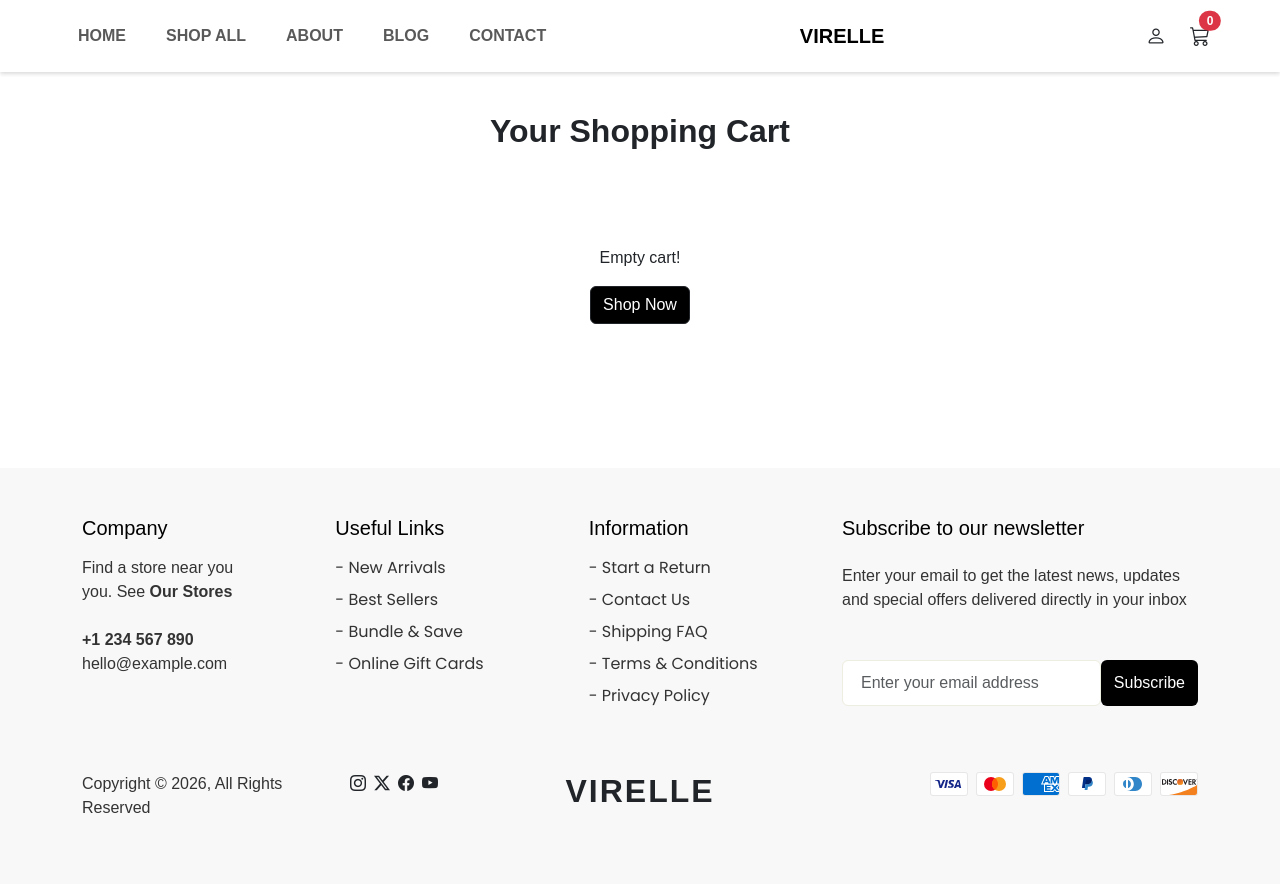
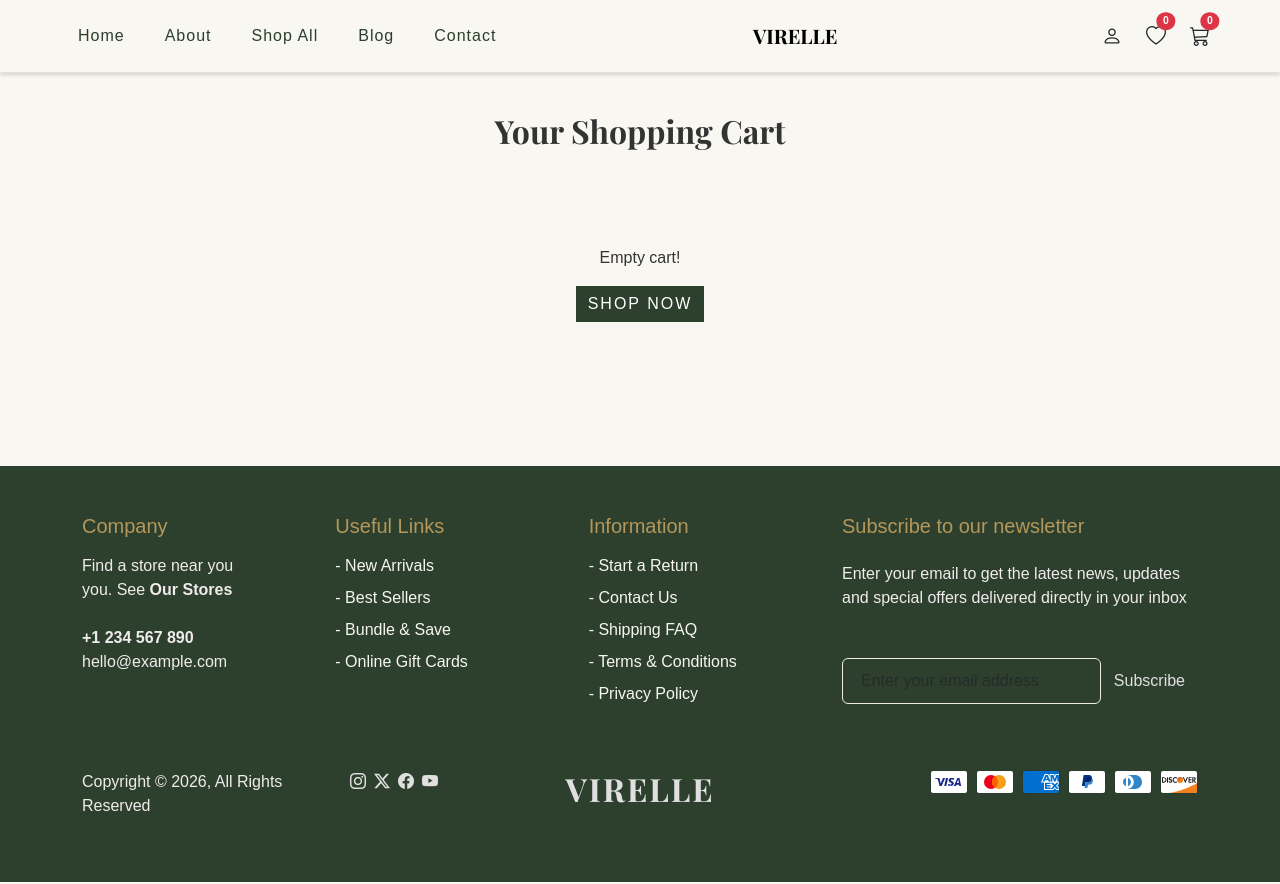
Before and after one commit to MaheshiWijesekara/webdev-group-project, a React (Vite) app in the folder frontend/: page /cart in a window 1280 px wide. Built offline with nearby package versions, Linux system fonts and the light colour scheme.

Commit message:
updated colors

```diff
--- a/frontend/index.html
+++ b/frontend/index.html
@@ -12,6 +12,8 @@
     <link rel="stylesheet" href="https://cdn.jsdelivr.net/npm/bootstrap-icons@1.13.1/font/bootstrap-icons.min.css">
     <!--Bootstrap CDN-->
     <link rel="stylesheet" href="https://cdn.jsdelivr.net/npm/bootstrap@5.3.3/dist/css/bootstrap.min.css">
+
+    <link href="https://fonts.googleapis.com/css2?family=Playfair+Display:wght@600;700&family=Montserrat:wght@300;400;600&display=swap" rel="stylesheet">
   </head>
   <body>
     <div id="root"></div>
--- a/frontend/src/Components/Nav/Nav.jsx
+++ b/frontend/src/Components/Nav/Nav.jsx
@@ -14,7 +14,7 @@ const Nav = () => {
     // --- UI State ---
     const [isLoginMode, setIsLoginMode] = useState(true);
 
-    // --- 1. LOGIN STATE (This unlocks the input boxes) ---
+    // --- 1. LOGIN STATE ---
     const [loginData, setLoginData] = useState({
         email: '',
         password: ''
@@ -27,7 +27,7 @@ const Nav = () => {
         password: ''
     });
 
-    // --- 3. INPUT HANDLERS (Crucial for typing) ---
+    // --- 3. INPUT HANDLERS ---
     const handleLoginChange = (e) => {
         setLoginData({
             ...loginData,
@@ -73,8 +73,9 @@ const Nav = () => {
         }
     };
 
-    // --- 5. CART COUNT SYNC ---
+    // --- 5. COUNT SYNC (CART & WISHLIST) ---
     const updateCounts = async () => {
+        // CART SYNC
         if (user && user.id) {
             try {
                 const res = await axios.get(`http://localhost:5000/api/cart/${user.id}`);
@@ -86,6 +87,8 @@ const Nav = () => {
             const total = cart.reduce((acc, item) => acc + (item.quantity || 1), 0);
             setCartCount(total);
         }
+
+        // WISHLIST SYNC (Currently using LocalStorage as per previous steps)
         const wishlist = JSON.parse(localStorage.getItem('wishlist')) || [];
         setWishlistCount(wishlist.length);
     };
@@ -110,31 +113,50 @@ const Nav = () => {
 
                     <Link to="/" className="navbar-brand d-lg-none mx-auto fw-bold">VIRELLE</Link>
 
-                    {/* Mobile Icons */}
+                    {/* --- MOBILE ICONS --- */}
                     <ul className="d-lg-none d-flex align-items-center gap-3 list-unstyled m-0">
                         <li className="nav-item">
                             {user ? <span className="fw-bold small">{user.name.split(' ')[0]}</span> :
                             <a href="#" data-bs-toggle="modal" data-bs-target="#authModal"><i className="bi bi-person fs-5"></i></a>}
                         </li>
-                        <li className="nav-item position-relative"><Link to="/Cart"><i className="bi bi-cart3 fs-5"></i><span className="position-absolute top-0 start-100 translate-middle badge rounded-pill bg-danger">{cartCount}</span></Link></li>
+                        {/* Mobile Wishlist */}
+                        <li className="nav-item position-relative">
+                            <Link to="/Wishlist">
+                                <i className="bi bi-heart fs-5 text-dark"></i>
+                                <span className="position-absolute top-0 start-100 translate-middle badge rounded-pill bg-danger" style={{fontSize: '0.6rem'}}>
+                                    {wishlistCount}
+                                </span>
+                            </Link>
+                        </li>
+                        {/* Mobile Cart */}
+                        <li className="nav-item position-relative">
+                            <Link to="/Cart">
+                                <i className="bi bi-cart3 fs-5 text-dark"></i>
+                                <span className="position-absolute top-0 start-100 translate-middle badge rounded-pill bg-danger" style={{fontSize: '0.6rem'}}>
+                                    {cartCount}
+                                </span>
+                            </Link>
+                        </li>
                     </ul>
 
                     <div className="collapse navbar-collapse justify-content-between" id='navbarNav'>
                         <ul className="navbar-nav gap-4">
                             <li><Link to="/" className="nav-link">Home</Link></li>
+                            <li><Link to="/About" className="nav-link">About</Link></li>
                             <li><Link to="/Shop" className="nav-link">Shop All</Link></li>
-                            <li><Link to="/About" className="nav-link">About</Link></li>
                             <li><Link to="/Blog" className="nav-link">Blog</Link></li>
                             <li><Link to="/Contact" className="nav-link">Contact</Link></li>
                         </ul>
 
                         <Link to="/" className="navbar-brand d-none d-lg-flex fw-bold">VIRELLE</Link>
 
+                        {/* --- DESKTOP ICONS --- */}
                         <ul className="navbar-nav d-none d-lg-flex align-items-center gap-4">
+                            {/* User Menu */}
                             <li className="nav-item">
                                 {user ? (
                                     <div className="dropdown">
-                                        <span className="fw-bold text-uppercase dropdown-toggle" style={{cursor:'pointer'}} data-bs-toggle="dropdown">
+                                        <span className="fw-bold text-uppercase dropdown-toggle" style={{cursor:'pointer', color: '#B4975A'}} data-bs-toggle="dropdown">
                                             HELLO, {user.name.split(' ')[0]}
                                         </span>
                                         <ul className="dropdown-menu border-0 shadow-sm">
@@ -147,16 +169,25 @@ const Nav = () => {
                                     </a>
                                 )}
                             </li>
+
+                            {/* Desktop Wishlist */}
+                            <li className="nav-item position-relative">
+                                <Link to="/Wishlist">
+                                    <i className="bi bi-heart fs-5 text-dark"></i>
+                                    <span className="position-absolute top-0 start-100 translate-middle badge rounded-pill bg-danger" style={{fontSize: '0.65rem'}}>
+                                        {wishlistCount}
+                                    </span>
+                                </Link>
+                            </li>
+
+                            {/* Desktop Cart */}
                             <li className="nav-item position-relative">
                                 <Link to="/Cart">
                                     <i className="bi bi-cart3 fs-5 text-dark"></i>
-                                    <span className="position-absolute top-0 start-100 translate-middle badge rounded-pill bg-danger">{cartCount}</span>
+                                    <span className="position-absolute top-0 start-100 translate-middle badge rounded-pill bg-danger" style={{fontSize: '0.65rem'}}>
+                                        {cartCount}
+                                    </span>
                                 </Link>
-                                {/* Wishlist icon can be added here if needed */}
-                                {/* <Link to="/Wishlist">
-                                    <i className="bi bi-heart fs-5 text-dark"></i>
-                                    <span className="position-absolute top-0 start-100 translate-middle badge rounded-pill bg-danger">{wishlistCount}</span>
-                                </Link> */}
                             </li>
                         </ul>
                     </div>
@@ -175,26 +206,10 @@ const Nav = () => {
                             {isLoginMode ? (
                                 <form onSubmit={handleLogin}>
                                     <div className="mb-3">
-                                        <input
-                                            type="email"
-                                            name="email"
-                                            className="form-control py-2"
-                                            placeholder="Email"
-                                            value={loginData.email}
-                                            onChange={handleLoginChange}
-                                            required
-                                        />
+                                        <input type="email" name="email" className="form-control py-2" placeholder="Email" value={loginData.email} onChange={handleLoginChange} required />
                                     </div>
                                     <div className="mb-3">
-                                        <input
-                                            type="password"
-                                            name="password"
-                                            className="form-control py-2"
-                                            placeholder="Password"
-                                            value={loginData.password}
-                                            onChange={handleLoginChange}
-                                            required
-                                        />
+                                        <input type="password" name="password" className="form-control py-2" placeholder="Password" value={loginData.password} onChange={handleLoginChange} required />
                                     </div>
                                     <button type="submit" className="btn btn-dark w-100 py-2 fw-bold mt-2">Sign In</button>
                                     <p className="text-center mt-4 small">New? <a href="#" className="fw-bold text-dark" onClick={(e) => { e.preventDefault(); setIsLoginMode(false); }}>Create Account</a></p>
--- a/frontend/src/Components/Pages/Cart.jsx
+++ b/frontend/src/Components/Pages/Cart.jsx
@@ -76,7 +76,7 @@ function Cart() {
                     <div className="col-9">
                         <div className="d-flex justify-content-between">
                             <div>
-                                <h5 className="fw-bold mb-1">{item.name}</h5>
+                                <h5 className="fw-bold mb-1">{item.pname}</h5>
                                 <p className="text-muted small mb-0">Rs. {item.price}</p>
                             </div>
                             <div className="d-flex align-items-center gap-2">
@@ -92,8 +92,8 @@ function Cart() {
               ))}
             </div>
             <div className="col-lg-4">
-              <div className="card p-4 border-0 shadow-sm rounded-4 bg-light">
-                <h4 className="fw-bold mb-4">Summary</h4>
+              <div className="card p-4 border-0 shadow-sm rounded-4 style={{ backgroundColor: '#EDF1EE' }}">
+                <h4 className="fw-bold mb-4" style={{ color: '#2D402E' }}>Summary</h4>
                 <div className="d-flex justify-content-between mb-3"><span>Subtotal</span><span className="fw-bold">Rs. {totalPrice.toFixed(2)}</span></div>
                 <Link to="/checkout" className="btn btn-dark w-100 py-3 fw-bold rounded-pill">CHECKOUT</Link>
               </div>
--- a/frontend/src/index.css
+++ b/frontend/src/index.css
@@ -10,20 +10,24 @@
   scroll-behavior: smooth;
 }
 
-:root{
-  --prim-color: #4e7661;
-  --black-color: #000;
-  --white-color: #fff;
-  --text-color: #7e7e7e;
-  --section-color: #edf1f0;
-  --PlusJ-akarta-font: "Plus Jakarta Sans", sans-serif;
-  --Poppins: "Poppins";
-  --transition-regular: .3s;
-  --transition-slow: .6s;
+:root {
+  /* The "Natural" Palette */
+  --primary-green: #2D402E;    /* Deep Forest Green (Herbal/Natural) */
+  --accent-gold: #B4975A;     /* Muted Gold (Traditional/Premium) */
+  --soft-beige: #F9F7F2;      /* Off-white/Cream (Organic feel) */
+  --earth-brown: #5C4033;     /* Wood/Bark Brown */
+  --text-charcoal: #333333;   /* Softer than pure black */
+  --transition-smooth: 0.4s ease;
 }
 
-html, body{
-  overflow-x: hidden;
+body {
+  background-color: var(--soft-beige); /* Cream background instead of white */
+  color: var(--text-charcoal);
+  font-family: 'Montserrat', sans-serif;
+}
+
+h1, h2, h3, h4, .navbar-brand {
+  font-family: 'Playfair Display', serif; /* Elegant traditional serif */
 }
 
 .nav-wrapper {
@@ -43,9 +47,14 @@ html, body{
 }
 
 .nav-link {
-  font-weight: 700;
-  position: relative;
-  text-transform: uppercase;
+  color: var(--primary-green) !important;
+  font-weight: 500;
+  letter-spacing: 1px;
+}
+
+.nav.fixed-top {
+  background-color: rgba(249, 247, 242, 0.95) !important; /* Semi-transparent beige */
+  border-bottom: 1px solid rgba(45, 64, 46, 0.1);
 }
 
 .nav-link::after {
@@ -100,6 +109,20 @@ html, body{
   color: var(--black-color) !important;
 }
 
+.btn-dark, .cart-btn, .banner-btn {
+  background-color: var(--primary-green) !important;
+  color: white !important;
+  border: none !important;
+  border-radius: 0px !important; /* Sharp edges feel more traditional */
+  text-transform: uppercase;
+  letter-spacing: 2px;
+  transition: var(--transition-smooth);
+}
+
+.btn-dark:hover {
+  background-color: var(--earth-brown) !important;
+}
+
 /* hero section */
 
 .hero {
@@ -108,7 +131,7 @@ html, body{
 
 .hero-wrap {
   height: 90vh;
-  background-image: url(assets/hero-bg-1.webp);
+  background-image: url(assets/bg-1.png);
   background-position: center center;
   background-repeat: no-repeat;
   background-size: cover;
@@ -122,7 +145,7 @@ html, body{
 }
 
 .hero-wrap3 {
-  background-image: url(assets/hero-bg-3.webp) !important;
+  background-image: url(assets/bg-3.png) !important;
 }
 
 .hero-content {
@@ -616,22 +639,23 @@ html, body{
 /* footer section */
 
 .footer {
-  background-color: #f8f8f8;
+  background-color: var(--primary-green);
+  color: #e0e0e0;
 }
 
-.footer h3 {
-  color: var(--black-color);
+.footer h3, .footer h5 {
+  color: var(--accent-gold);
   font-size: 20px;
   font-family: var(--PlusJ-akarta-font);
 }
 
 .footer p {
-  color: #333333;
+  color: #f0ebeb;
 }
 
 .footer ul li a {
   font-family: var(--Poppins);
-  color: #333333;
+  color: #f7f6f2;
   transition: var(--transition-slow);
   cursor: pointer;
 }
@@ -782,6 +806,9 @@ html, body{
   padding: 15px;
   background-color: #f1f1ef; /* Match your background color */
   text-align: center;
+  border: none !important;
+  box-shadow: 0 4px 15px rgba(0,0,0,0.02); /* Very soft shadow */
+  transition: transform 0.3s ease;
 }
 
 .product-card p.fw-bold {
@@ -809,6 +836,14 @@ html, body{
 .product-card button:hover {
   background-color: #444;
   text-decoration: underline;
+}
+
+.product-card:hover {
+  transform: translateY(-5px);
+}
+
+.product-card p.fw-bold {
+  color: var(--primary-green);
 }
 
 .section-title {
```
Also changed, not shown: frontend/src/assets/bg-1.png, frontend/src/assets/bg-3.png (added).
